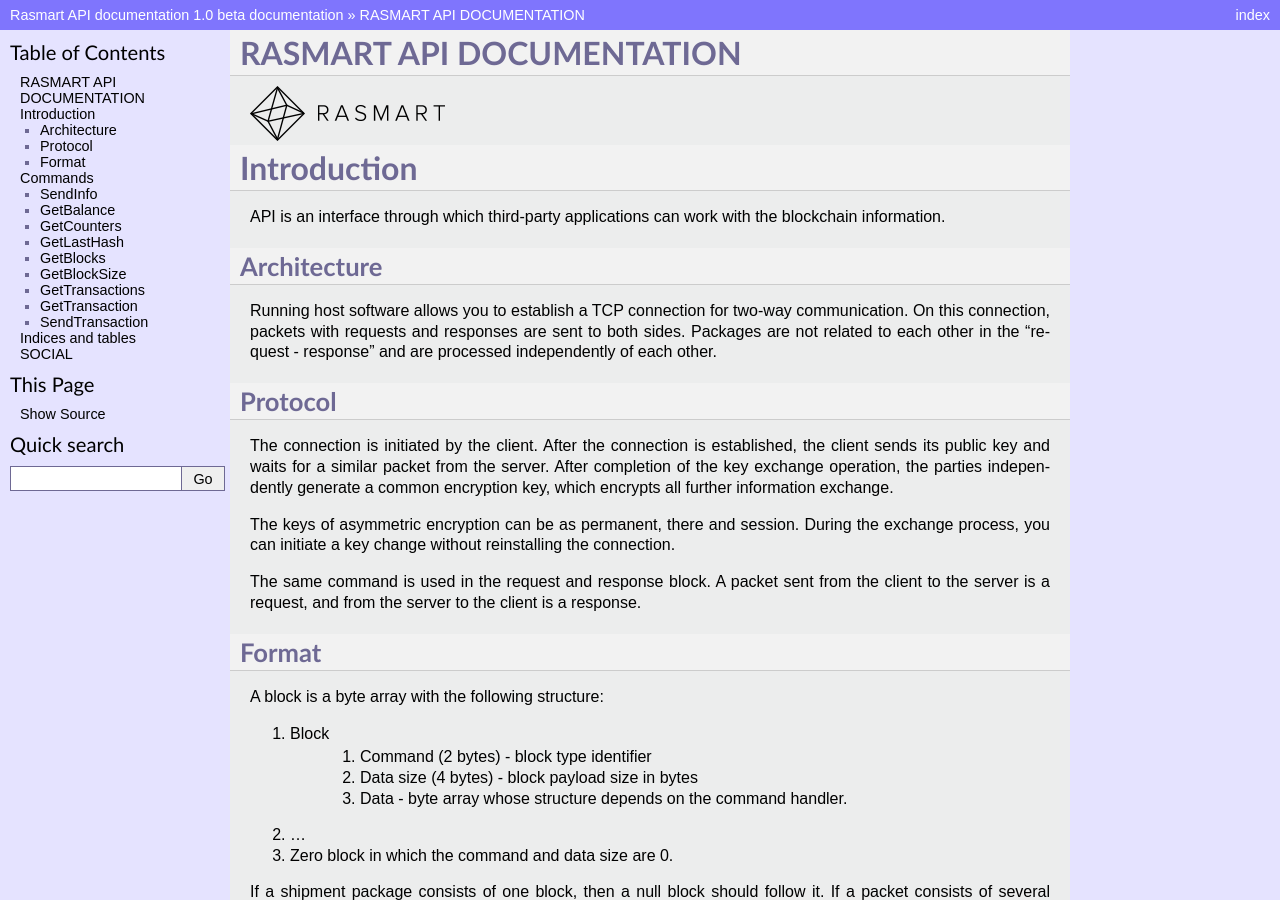
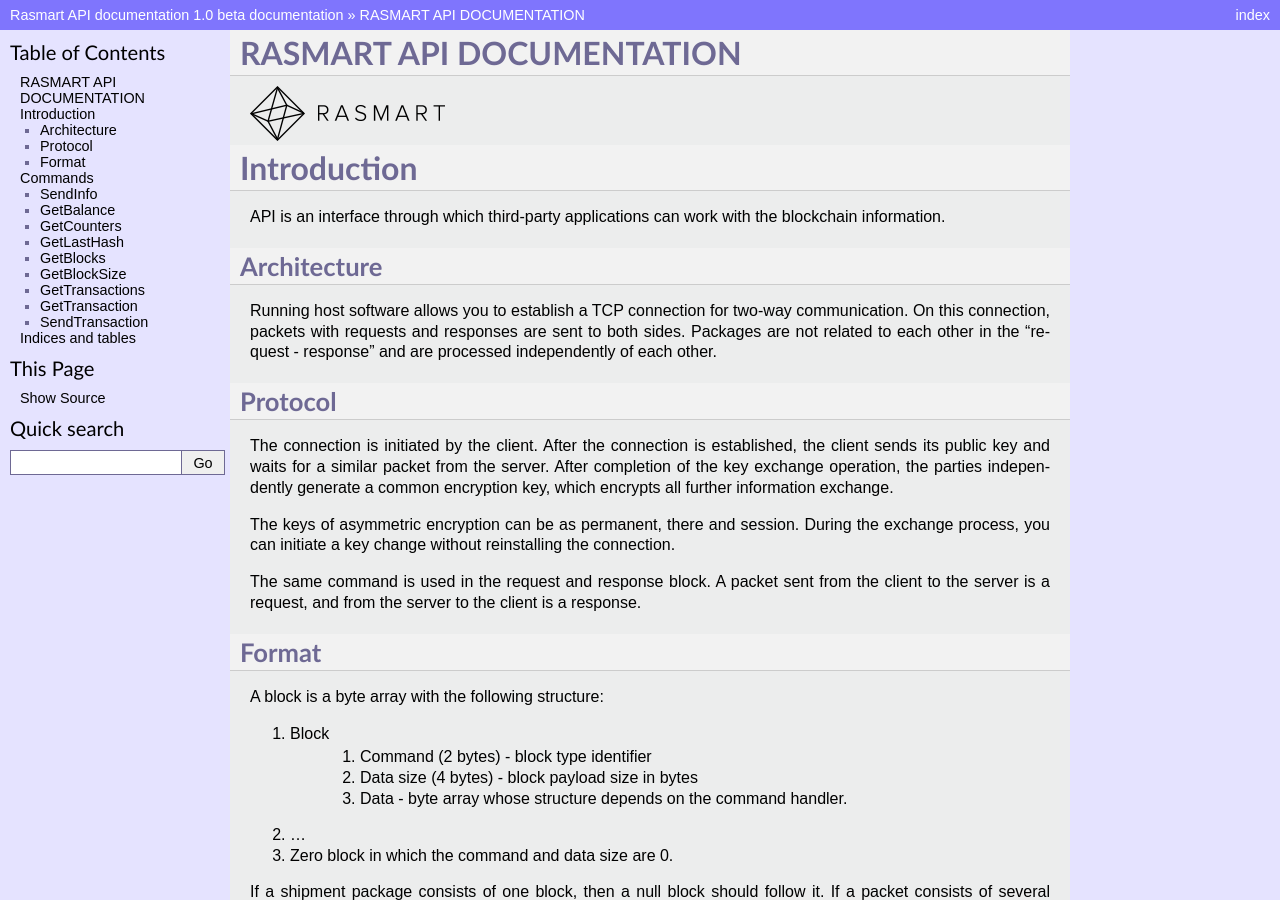
Before and after one commit to gbrasmart/rasmartdoc, a Sphinx documentation site: the page built from source/index.rst, in a window 1280 px wide and 900 px high. Built offline with Sphinx 7.4.7, drawn with Linux system fonts in a browser that asks for light colours.

Commit message:
New commit

```diff
--- a/source/index.rst
+++ b/source/index.rst
@@ -158,5 +158,4 @@
 * :ref:`modindex`
 * :ref:`search`
 
-SOCIAL
-==================
+.. image:: _static/1.png
```
Also changed, not shown: source/_static/1.png (added).
